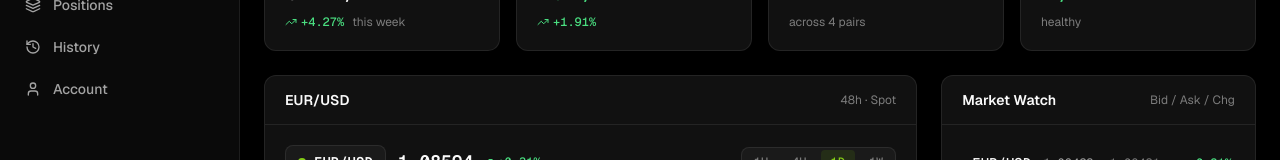
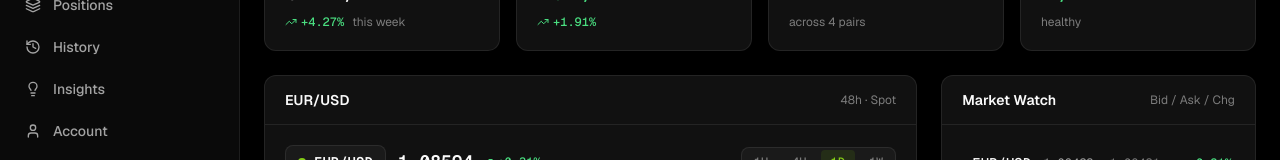
Before and after one commit to TaylorURL/rootriseholdings-com, a React (Vite) app: page / in a window 1280 px wide. Shown: the part 180-340 px from the top of the page. Built offline with nearby package versions, Linux system fonts and the light colour scheme.

Commit message:
sunday: Edit src/components/layout/navigation.js

```diff
--- a/src/components/layout/navigation.js
+++ b/src/components/layout/navigation.js
@@ -1,4 +1,4 @@
-import { LayoutDashboard, TrendingUp, Layers, History, User } from 'lucide-react'
+import { LayoutDashboard, TrendingUp, Layers, History, Lightbulb, User } from 'lucide-react'
 
 /** Primary navigation items shared by the sidebar and header title resolver. */
 export const NAV_ITEMS = [
@@ -6,6 +6,7 @@ export const NAV_ITEMS = [
   { to: '/markets', label: 'Markets', icon: TrendingUp },
   { to: '/positions', label: 'Positions', icon: Layers },
   { to: '/history', label: 'History', icon: History },
+  { to: '/insights', label: 'Insights', icon: Lightbulb },
   { to: '/account', label: 'Account', icon: User },
 ]
 
```
